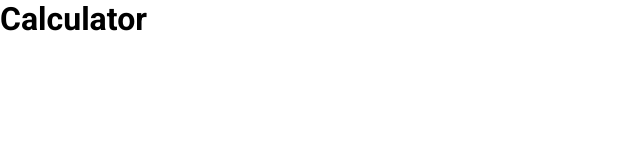
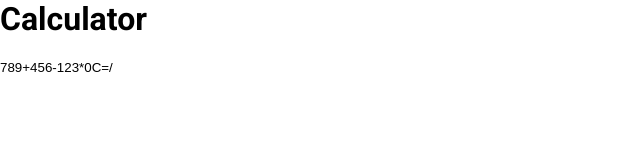
Before and after one commit to ankurhalder/CODSOFT, a React (Vite) app in the folder CALCULATOR/: page / in a window 1280 px wide. Shown: the top 160 px of the page, without its empty margins (0-640 px from the left). Built offline with nearby package versions, Linux system fonts and the light colour scheme; a web font is replaced by a local one.

Commit message:
calculator v1

```diff
--- /dev/null
+++ b/CALCULATOR/component/Calculator.jsx
@@ -0,0 +1,55 @@
+// src/Calculator.js
+
+import React, { Component } from "react";
+
+class Calculator extends Component {
+	constructor() {
+		super();
+		this.state = {
+			display: "",
+		};
+	}
+
+	handleClick = (value) => {
+		if (value === "=") {
+			try {
+				const result = eval(this.state.display);
+				this.setState({ display: result });
+			} catch (error) {
+				this.setState({ display: "Error" });
+			}
+		} else if (value === "C") {
+			this.setState({ display: "" });
+		} else {
+			this.setState({ display: this.state.display + value });
+		}
+	};
+
+	render() {
+		return (
+			<div className="calculator">
+				<input type="text" value={this.state.display} readOnly />
+				<div className="buttons">
+					<button onClick={() => this.handleClick("7")}>7</button>
+					<button onClick={() => this.handleClick("8")}>8</button>
+					<button onClick={() => this.handleClick("9")}>9</button>
+					<button onClick={() => this.handleClick("+")}>+</button>
+					<button onClick={() => this.handleClick("4")}>4</button>
+					<button onClick={() => this.handleClick("5")}>5</button>
+					<button onClick={() => this.handleClick("6")}>6</button>
+					<button onClick={() => this.handleClick("-")}>-</button>
+					<button onClick={() => this.handleClick("1")}>1</button>
+					<button onClick={() => this.handleClick("2")}>2</button>
+					<button onClick={() => this.handleClick("3")}>3</button>
+					<button onClick={() => this.handleClick("*")}>*</button>
+					<button onClick={() => this.handleClick("0")}>0</button>
+					<button onClick={() => this.handleClick("C")}>C</button>
+					<button onClick={() => this.handleClick("=")}>=</button>
+					<button onClick={() => this.handleClick("/")}>/</button>
+				</div>
+			</div>
+		);
+	}
+}
+
+export default Calculator;
--- /dev/null
+++ b/CALCULATOR/component/index.jsx
@@ -0,0 +1 @@
+export { default as Calculator } from "./Calculator";
--- a/CALCULATOR/src/App.jsx
+++ b/CALCULATOR/src/App.jsx
@@ -1,7 +1,9 @@
+import { Calculator } from "../component";
 function App() {
 	return (
 		<div>
 			<h1>Calculator</h1>
+			<Calculator></Calculator>
 		</div>
 	);
 }
```
